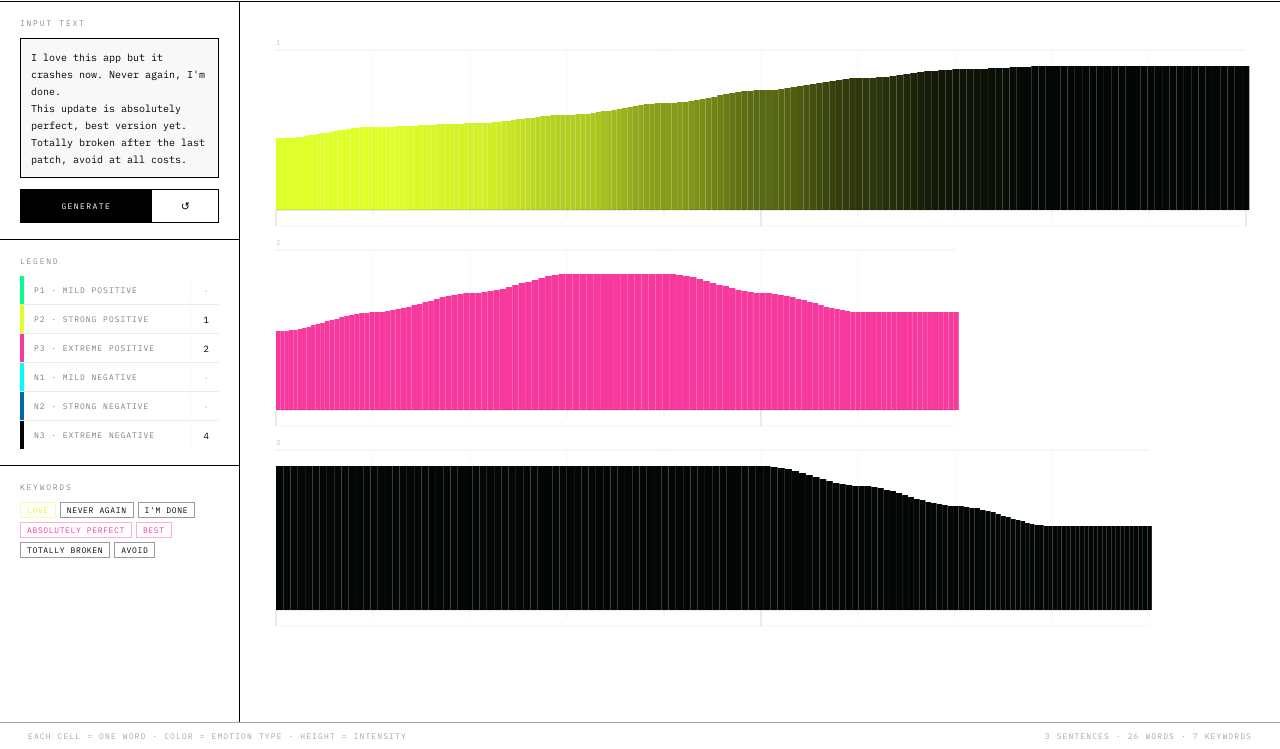
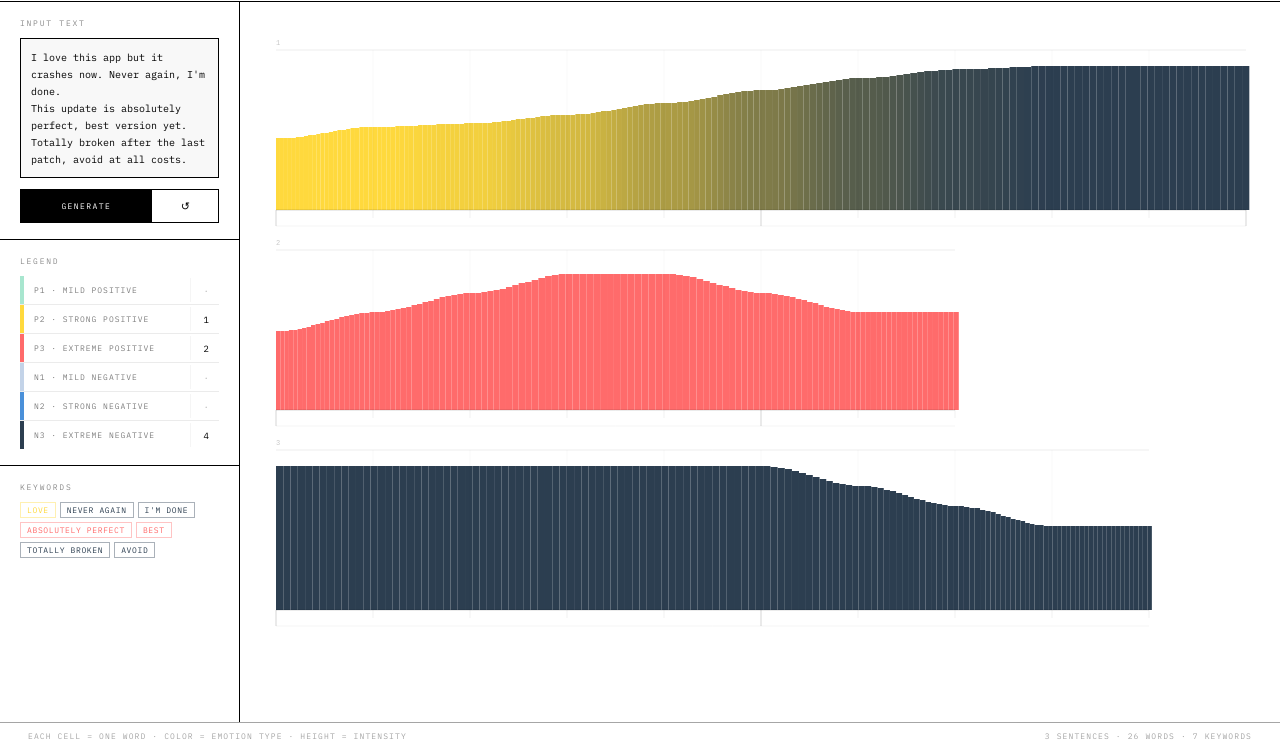
Before and after one commit to chaelinnnnn/review, a plain HTML site: page index.html in a window 1280 px wide. Shown: the part 51-800 px from the top of the page. Drawn offline with Linux system fonts and the light colour scheme.

Commit message:
Update index.html

```diff
--- a/index.html
+++ b/index.html
@@ -131,12 +131,12 @@ Totally broken after the last patch, avoid at all costs.</textarea>
 
 // ── EMOTION CONFIG — 6 categories, P1-P3 / N1-N3 ──────────────────
 const EMOTIONS = [
-  { key:'p1', label:'P1 · Mild Positive',    color:'#00FF90', weight:0.28 },
-  { key:'p2', label:'P2 · Strong Positive',  color:'#DFFF29', weight:0.52 },
-  { key:'p3', label:'P3 · Extreme Positive', color:'#F7399D', weight:0.85 },
-  { key:'n1', label:'N1 · Mild Negative',    color:'#00FFFF', weight:0.30 },
-  { key:'n2', label:'N2 · Strong Negative',  color:'#006AA0', weight:0.60 },
-  { key:'n3', label:'N3 · Extreme Negative', color:'#020605', weight:0.90 },
+  { key:'p1', label:'P1 · Mild Positive',    color:'#A8E6CF', weight:0.28 },
+  { key:'p2', label:'P2 · Strong Positive',  color:'#FFD93D', weight:0.52 },
+  { key:'p3', label:'P3 · Extreme Positive', color:'#FF6B6B', weight:0.85 },
+  { key:'n1', label:'N1 · Mild Negative',    color:'#C3D3E8', weight:0.30 },
+  { key:'n2', label:'N2 · Strong Negative',  color:'#4A90D9', weight:0.60 },
+  { key:'n3', label:'N3 · Extreme Negative', color:'#2C3E50', weight:0.90 },
 ];
 const EMO_MAP = Object.fromEntries(EMOTIONS.map(e=>[e.key,e]));
 
```
